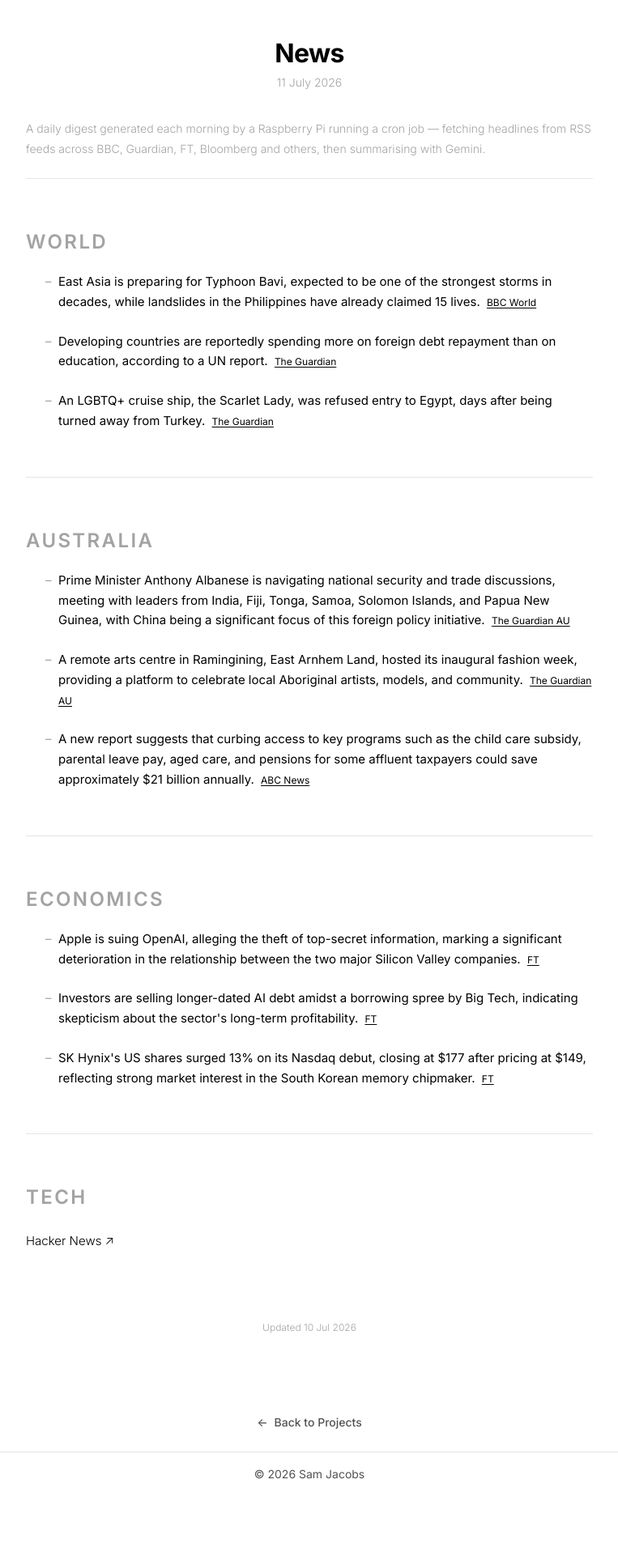
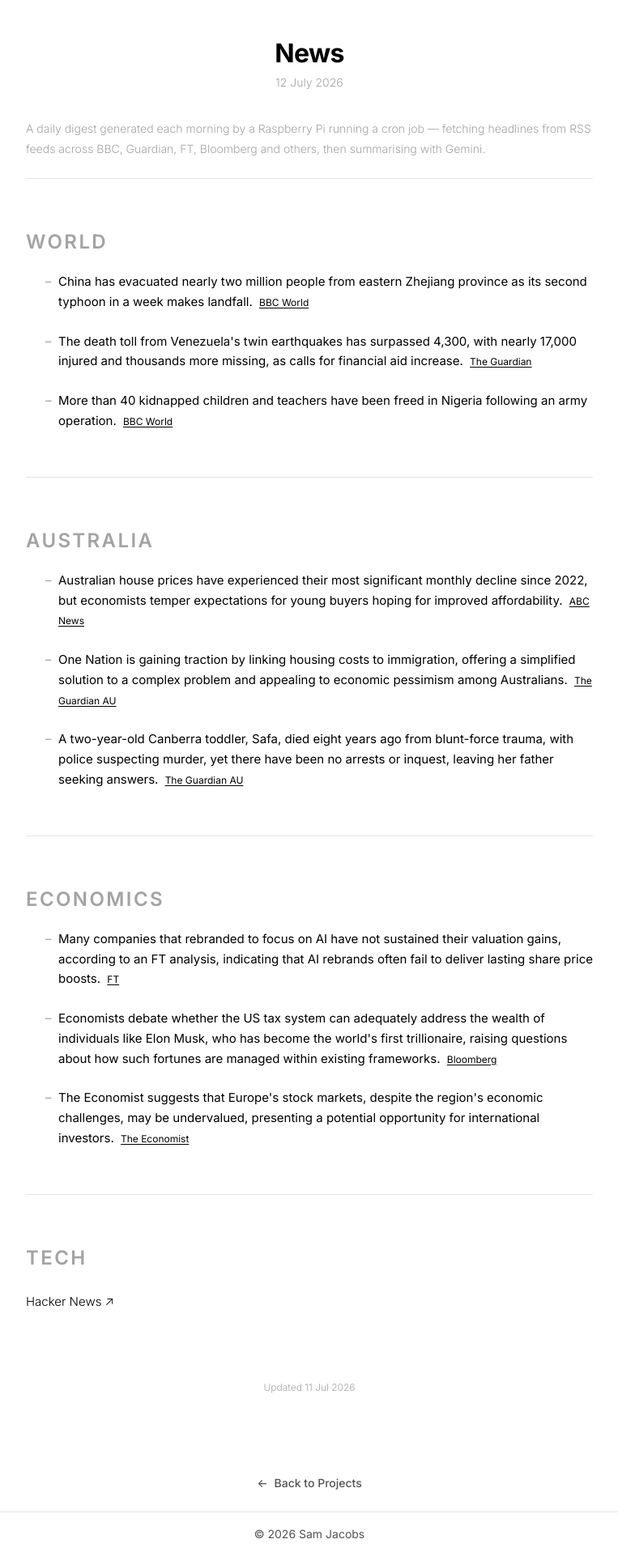
Before and after one commit to s-jac/s-jac.github.io, a Jekyll site: the page built from projects/news.html, in a window 1280 px wide. Shown: the whole page at 81% size, without its empty margins (258-1021 px from the left). Built offline with Jekyll 4.4.1, drawn with Linux system fonts in a browser that asks for light colours; before the commit the page ends 1848 px from its top, so only the background shows below that.

Commit message:
daily news update 12 July 2026

```diff
--- a/_data/news.json
+++ b/_data/news.json
@@ -1,24 +1,24 @@
 {
-  "date": "11 July 2026",
-  "generated_at": "2026-07-10T21:00:28.082085+00:00",
+  "date": "12 July 2026",
+  "generated_at": "2026-07-11T21:00:32.913102+00:00",
   "sections": [
     {
       "heading": "World",
       "bullets": [
         {
-          "text": "East Asia is preparing for Typhoon Bavi, expected to be one of the strongest storms in decades, while landslides in the Philippines have already claimed 15 lives.",
+          "text": "China has evacuated nearly two million people from eastern Zhejiang province as its second typhoon in a week makes landfall.",
           "source": "BBC World",
           "url": "https://www.bbc.com/news/world"
         },
         {
-          "text": "Developing countries are reportedly spending more on foreign debt repayment than on education, according to a UN report.",
+          "text": "The death toll from Venezuela's twin earthquakes has surpassed 4,300, with nearly 17,000 injured and thousands more missing, as calls for financial aid increase.",
           "source": "The Guardian",
           "url": "https://www.theguardian.com"
         },
         {
-          "text": "An LGBTQ+ cruise ship, the Scarlet Lady, was refused entry to Egypt, days after being turned away from Turkey.",
-          "source": "The Guardian",
-          "url": "https://www.theguardian.com"
+          "text": "More than 40 kidnapped children and teachers have been freed in Nigeria following an army operation.",
+          "source": "BBC World",
+          "url": "https://www.bbc.com/news/world"
         }
       ]
     },
@@ -26,19 +26,19 @@
       "heading": "Australia",
       "bullets": [
         {
-          "text": "Prime Minister Anthony Albanese is navigating national security and trade discussions, meeting with leaders from India, Fiji, Tonga, Samoa, Solomon Islands, and Papua New Guinea, with China being a significant focus of this foreign policy initiative.",
+          "text": "Australian house prices have experienced their most significant monthly decline since 2022, but economists temper expectations for young buyers hoping for improved affordability.",
+          "source": "ABC News",
+          "url": "https://www.abc.net.au/news"
+        },
+        {
+          "text": "One Nation is gaining traction by linking housing costs to immigration, offering a simplified solution to a complex problem and appealing to economic pessimism among Australians.",
           "source": "The Guardian AU",
           "url": "https://www.theguardian.com/au"
         },
         {
-          "text": "A remote arts centre in Ramingining, East Arnhem Land, hosted its inaugural fashion week, providing a platform to celebrate local Aboriginal artists, models, and community.",
+          "text": "A two-year-old Canberra toddler, Safa, died eight years ago from blunt-force trauma, with police suspecting murder, yet there have been no arrests or inquest, leaving her father seeking answers.",
           "source": "The Guardian AU",
           "url": "https://www.theguardian.com/au"
-        },
-        {
-          "text": "A new report suggests that curbing access to key programs such as the child care subsidy, parental leave pay, aged care, and pensions for some affluent taxpayers could save approximately $21 billion annually.",
-          "source": "ABC News",
-          "url": "https://www.abc.net.au/news"
         }
       ]
     },
@@ -46,19 +46,19 @@
       "heading": "Economics",
       "bullets": [
         {
-          "text": "Apple is suing OpenAI, alleging the theft of top-secret information, marking a significant deterioration in the relationship between the two major Silicon Valley companies.",
+          "text": "Many companies that rebranded to focus on AI have not sustained their valuation gains, according to an FT analysis, indicating that AI rebrands often fail to deliver lasting share price boosts.",
           "source": "FT",
           "url": "https://www.ft.com"
         },
         {
-          "text": "Investors are selling longer-dated AI debt amidst a borrowing spree by Big Tech, indicating skepticism about the sector's long-term profitability.",
-          "source": "FT",
-          "url": "https://www.ft.com"
+          "text": "Economists debate whether the US tax system can adequately address the wealth of individuals like Elon Musk, who has become the world's first trillionaire, raising questions about how such fortunes are managed within existing frameworks.",
+          "source": "Bloomberg",
+          "url": "https://www.bloomberg.com/markets"
         },
         {
-          "text": "SK Hynix's US shares surged 13% on its Nasdaq debut, closing at $177 after pricing at $149, reflecting strong market interest in the South Korean memory chipmaker.",
-          "source": "FT",
-          "url": "https://www.ft.com"
+          "text": "The Economist suggests that Europe's stock markets, despite the region's economic challenges, may be undervalued, presenting a potential opportunity for international investors.",
+          "source": "The Economist",
+          "url": "https://www.economist.com/finance-and-economics"
         }
       ]
     }
```
